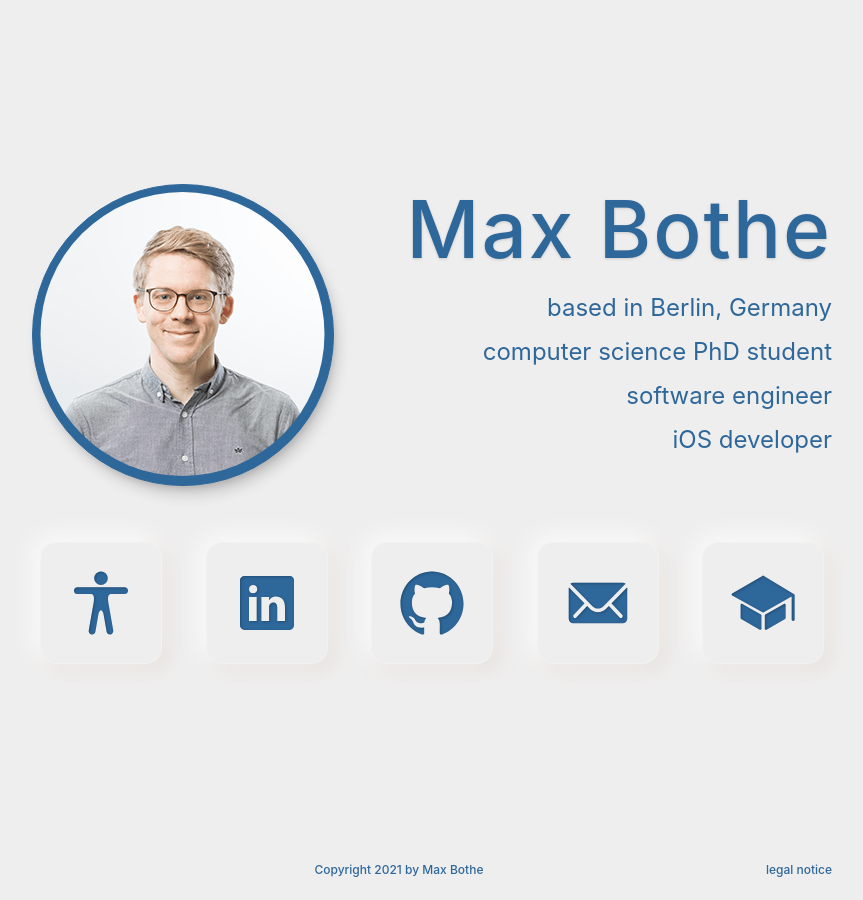
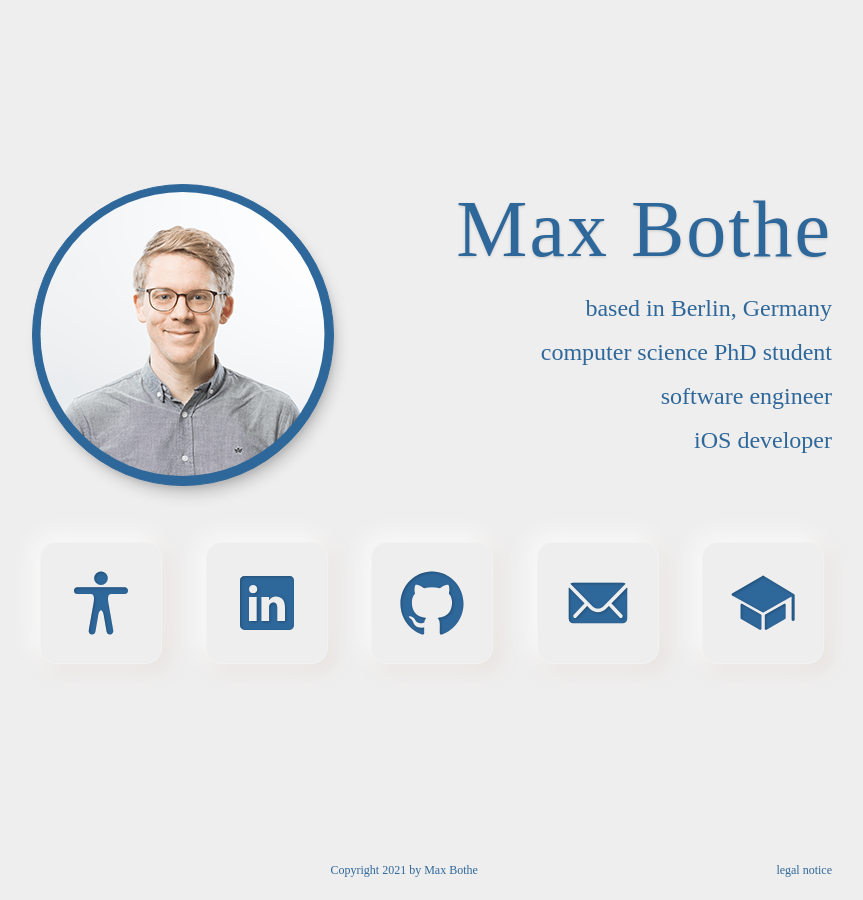
Before and after one commit to mathebox/mathebox.github.io, a Jekyll site: the page built from index.html, in a window 1280 px wide. Shown: the whole page, without its empty margins (208-1071 px from the left). Built offline with Jekyll 4.4.1, drawn with Linux system fonts in a browser that asks for light colours.

Commit message:
Change font family

```diff
--- a/css/main.scss
+++ b/css/main.scss
@@ -3,8 +3,7 @@
 ---
 @charset "utf-8";
 
-// Our variables
-$base-font-family: -apple-system, BlinkMacSystemFont, "Helvetica Neue", Helvetica, Arial, sans-serif;
+$base-font-family: Iowan Old Style, Apple Garamond, Baskerville, Times New Roman, Droid Serif, Times, Source Serif Pro, serif;
 $spacing-unit:     30px;
 
 
```
